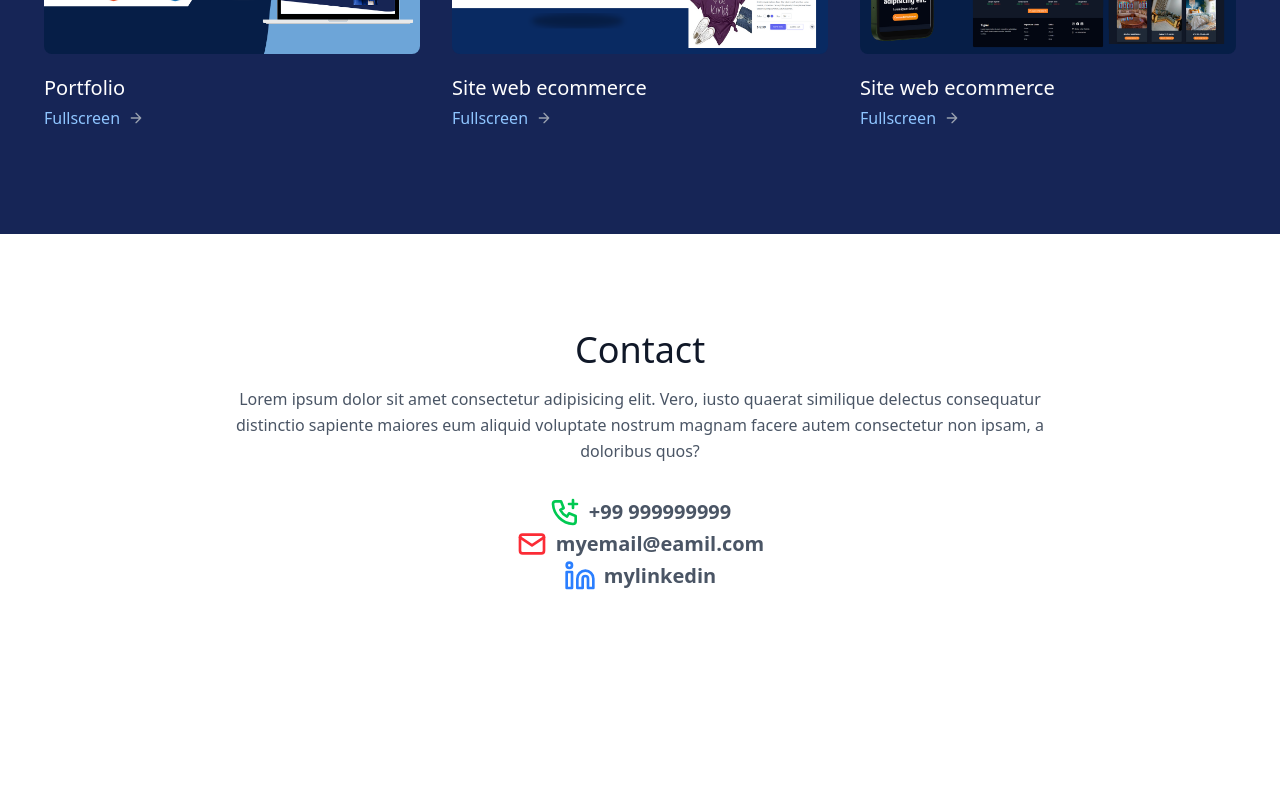
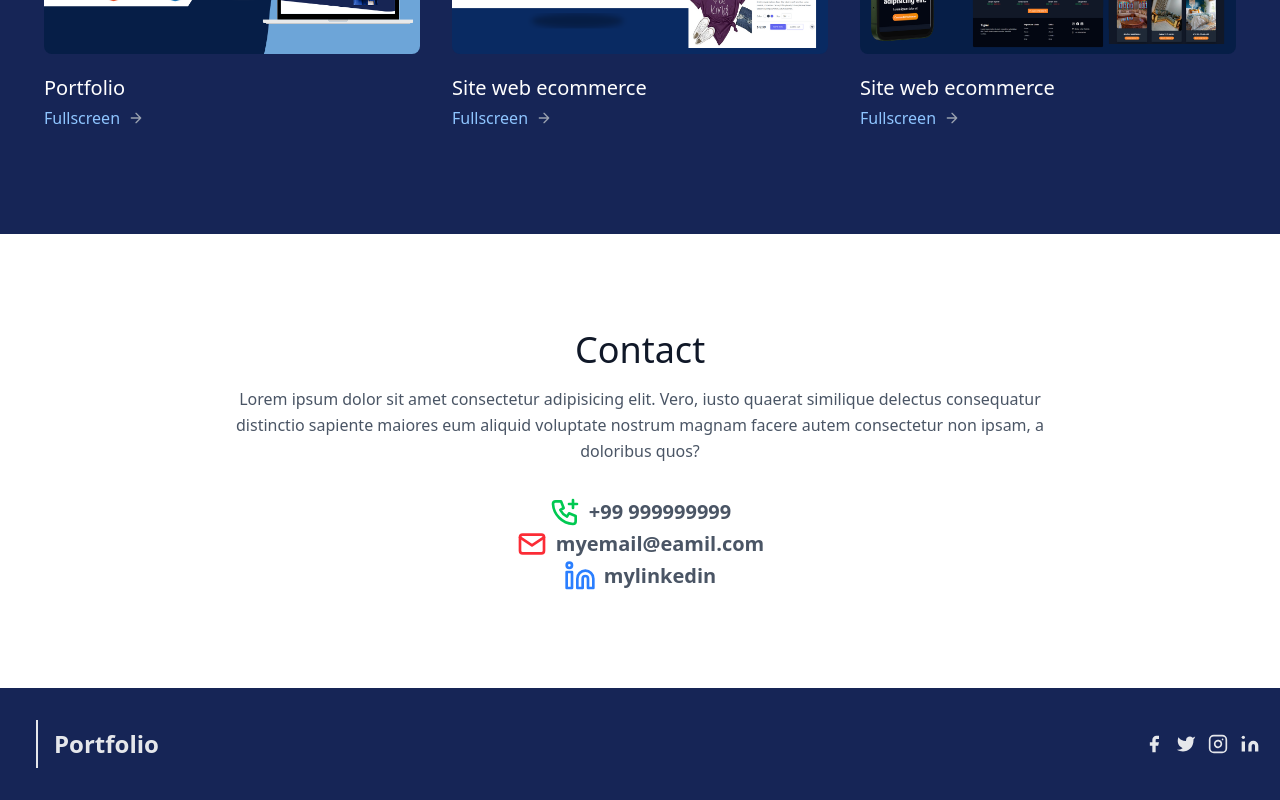
Before and after one commit to muhammadderic/personal-branding-web-apps, a React (Vite) app in the folder generic-portfolio/: page / in a window 1280 px wide. Shown: the part 2008-2808 px from the top of the page. Before the commit the page ends 2696 px from the top, so only its background shows below. Built offline with nearby package versions, Linux system fonts and the light colour scheme.

Commit message:
(gpf) Create footer section

```diff
--- a/generic-portfolio/src/App.jsx
+++ b/generic-portfolio/src/App.jsx
@@ -7,6 +7,7 @@
 import Experience from './components/Experience';
 import Project from './components/Project';
 import Contact from './components/Contact';
+import Footer from './components/Footer';
 
 function App() {
   useEffect(() => {
@@ -22,6 +23,7 @@
       <Experience />
       <Project />
       <Contact />
+      <Footer />
     </main>
   )
 }
--- /dev/null
+++ b/generic-portfolio/src/components/Footer.jsx
@@ -0,0 +1,69 @@
+import React from 'react'
+
+export default function Footer() {
+  return (
+    <>
+      <footer className='text-gray-200 bg-blue-950 body-font'>
+        <div className='container justify-center px-5 py-8 mx-auto flex items-center sm:flex-row flex-col'>
+          <p className='text-2xl font-bold sm:ml-4 sm:pl-4 sm:border-l-2 sm:border-gray-200 sm:py-2 sm:mt-0 mt-4'>
+            Portfolio
+          </p>
+
+          <span className='inline-flex sm:ml-auto sm:mt-0 mt-4 justify-center sm:justify-start'>
+            <a className='text-gray-200'>
+              <svg
+                fill="currentColor"
+                stroke-linecap="round"
+                stroke-linejoin="round"
+                stroke-width="2"
+                class="w-5 h-5"
+                viewBox="0 0 24 24">
+                <path d="M18 2h-3a5 5 0 00-5 5v3H7v4h3v8h4v-8h3l1-4h-4V7a1 1 0 011-1h3z"></path>
+              </svg>
+            </a>
+
+            <a className='ml-3 text-gray-200'>
+              <svg
+                fill="currentColor"
+                stroke-linecap="round"
+                stroke-linejoin="round"
+                stroke-width="2"
+                class="w-5 h-5"
+                viewBox="0 0 24 24">
+                <path d="M23 3a10.9 10.9 0 01-3.14 1.53 4.48 4.48 0 00-7.86 3v1A10.66 10.66 0 013 4s-4 9 5 13a11.64 11.64 0 01-7 2c9 5 20 0 20-11.5a4.5 4.5 0 00-.08-.83A7.72 7.72 0 0023 3z"></path>
+              </svg>
+            </a>
+
+            <a className='ml-3 text-gray-200'>
+              <svg
+                fill="none"
+                stroke="currentColor"
+                stroke-linecap="round"
+                stroke-linejoin="round"
+                stroke-width="2"
+                class="w-5 h-5"
+                viewBox="0 0 24 24">
+                <rect width="20" height="20" x="2" y="2" rx="5" ry="5"></rect>
+                <path d="M16 11.37A4 4 0 1112.63 8 4 4 0 0116 11.37zm1.5-4.87h.01"></path>
+              </svg>
+            </a>
+
+            <a className='ml-3 text-gray-200'>
+              <svg
+                fill="currentColor"
+                stroke="currentColor"
+                stroke-linecap="round"
+                stroke-linejoin="round"
+                stroke-width="0"
+                class="w-5 h-5"
+                viewBox="0 0 24 24">
+                <path stroke="none" d="M16 8a6 6 0 016 6v7h-4v-7a2 2 0 00-2-2 2 2 0 00-2 2v7h-4v-7a6 6 0 016-6zM2 9h4v12H2z"></path>
+                <circle cx="4" cy="4" r="2" stroke="none"></circle>
+              </svg>
+            </a>
+          </span>
+        </div>
+      </footer>
+    </>
+  )
+}
```
